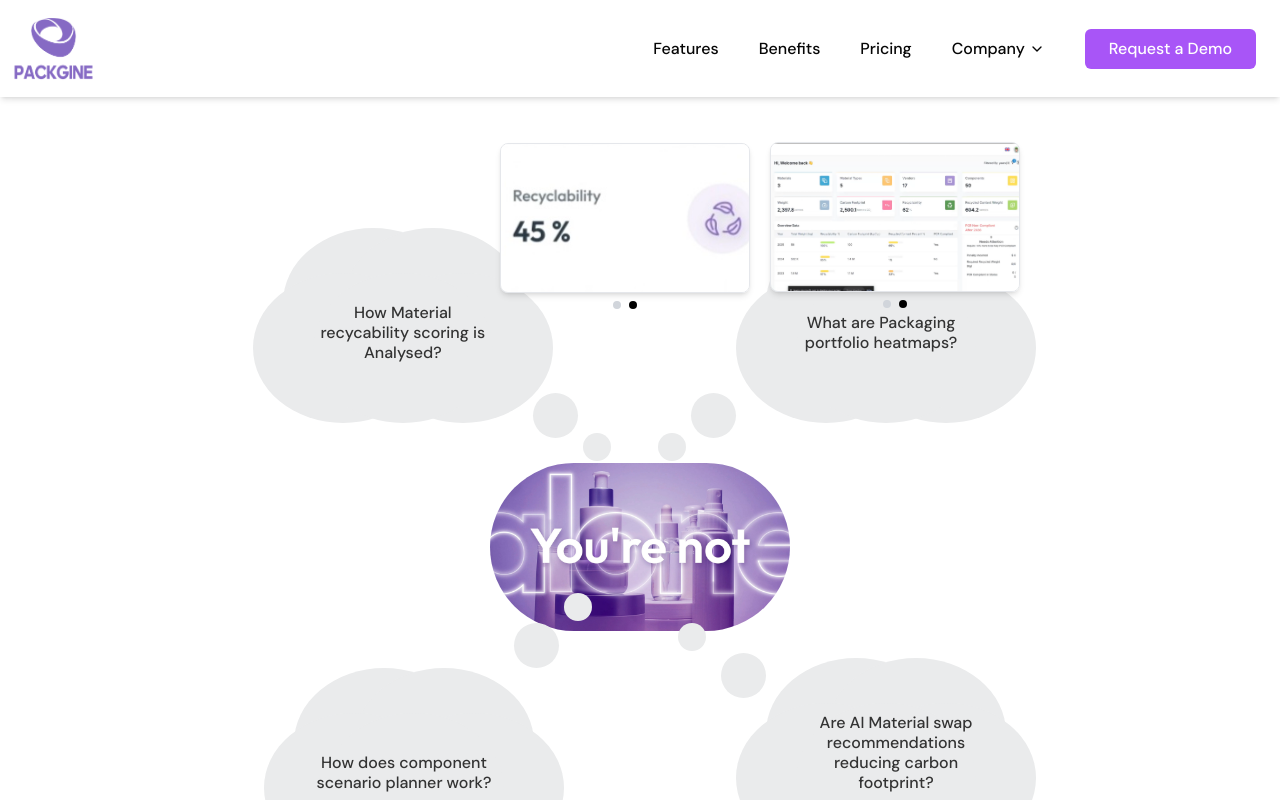
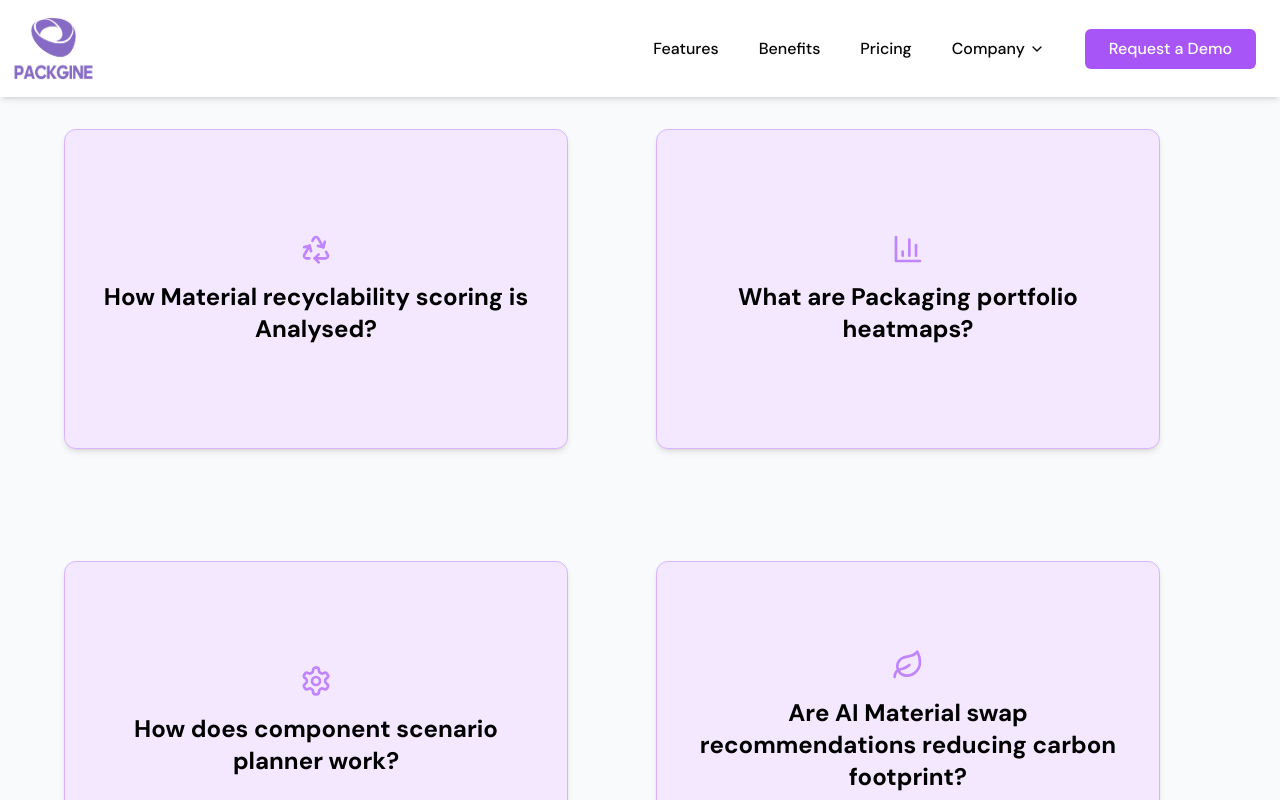
Before and after one commit to Muthuyuvaraj/websiteg, a Next.js app: page /Feature in a window 1280 px wide. Shown: the top 800 px of the page. Built offline with nearby package versions, Linux system fonts and the light colour scheme.

Commit message:
complete draft

```diff
--- a/src/app/Feature/page.tsx
+++ b/src/app/Feature/page.tsx
@@ -1,133 +1,102 @@
 "use client";
 
-import { Key, useEffect, useState } from "react";
+import { useState } from "react";
 import Image from "next/image";
-import Footer from "@/components/common/FooterSection";
 import NavBar from "@/components/common/NavBar";
 import FeatureSection from "./feature";
+import Footer from "@/components/common/FooterSection";
+import {
+  Recycle,
+  BarChart3,
+  Settings,
+  Leaf,
+} from "lucide-react";
 
-const agents = [
+const cards = [
   {
-    name: "How Material recycability scoring is Analysed?",
-    position: "top-[6rem] left-0 md:left-[1%]",
-    textPosition: "top-[110px] left-[300px]",
-    id: "top-left",
+    id: 1,
+    question: "How Material recyclability scoring is Analysed?",
     images: ["/images/top-left1.jpg", "/images/top-left2.jpg"],
-    imagePosition: { top: "46px", left: "500px" },
+    icon: <Recycle className="w-8 h-8 text-purple-400 mb-4" />,
   },
   {
-    name: "What are Packaging portfolio heatmaps?",
-    position: "top-[6rem] right-0 md:right-[5%]",
-    textPosition: "top-[120px] right-[245px]",
-    id: "top-right",
+    id: 2,
+    question: "What are Packaging portfolio heatmaps?",
     images: ["/images/top-right.jpg", "/images/Packaging-porfolio -heatmaps-image-2.png"],
-    imagePosition: { top: "45px", left: "770px" },
+    icon: <BarChart3 className="w-8 h-8 text-purple-400 mb-4" />,
   },
   {
-    name: "How does component scenario planner work?",
-    position: "bottom-[9rem] left-0 md:left-[5%]",
-    textPosition: "top-[140px] left-[250px]",
-    id: "bottom-left",
+    id: 3,
+    question: "How does component scenario planner work?",
     images: ["/images/bottom-left.jpg", "/images/component-scenario-planner-work-2.png"],
-    imagePosition: { top: "730px", left: "510px" },
+    icon: <Settings className="w-8 h-8 text-purple-400 mb-4" />,
   },
   {
-    name: "Are AI Material swap recommendations reducing carbon footprint?",
-    position: "bottom-[9rem] right-0 md:right-[5%]",
-    textPosition: "top-[100px] right-[230px]",
-    id: "bottom-right",
+    id: 4,
+    question: "Are AI Material swap recommendations reducing carbon footprint?",
     images: ["/images/bottom-right1.jpg", "/images/bottom-right2.jpg"],
-    imagePosition: { top: "729px", left: "770px" },
+    icon: <Leaf className="w-8 h-8 text-purple-400 mb-4" />,
   },
 ];
 
-const AgentCloud = ({ agent }: any) => {
-  const [current, setCurrent] = useState(0);
+const FlipCard = ({ card, isFlipped, onFlip }: any) => {
+  return (
+    <div className="w-full h-[400px] perspective" onClick={() => onFlip(card.id)}>
+      <div
+        className={`relative w-full h-full transition-transform duration-700 transform-style preserve-3d ${
+          isFlipped ? "rotate-y-180" : ""
+        }`}
+      >
+        {/* Front  bg-white rounded-xl */}
+        <div className="absolute w-90 h-80 bg-purple-100 border border-purple-300 shadow-md hover:shadow-lg  text-white rounded-xl flex flex-col items-center justify-center text-center text-2xl font-semibold p-6 backface-hidden">
+          {card.icon}
+          <span className="text-black">{card.question}</span>
+        </div>
 
-  const isBottom = agent.id.includes("bottom");
-  const isLeft = agent.id.includes("left");
+        {/* Back */}
+        <div className="absolute w-full h-full bg-white rounded-xl p-4 flex flex-col items-center justify-center gap-4 transform rotate-y-180 backface-hidden">
+          {card.images.map((img: string, index: number) => (
+            <div
+              key={index}
+              className="flex flex-col items-center border rounded-md shadow w-[90%] md:w-[300px]"
+            >
+              <Image
+                src={img}
+                alt={`Image ${index + 1}`}
+                width={300}
+                height={150}
+                className="rounded-t-md object-cover w-[600] h-[150px]"
+              />
+            </div>
+          ))}
+        </div>
+      </div>
+    </div>
+  );
+};
 
-  const containerClasses = `thinking-cloud ${isLeft ? "left-cloud" : "right-cloud"} ${isBottom ? "bottom-cloud" : "top-cloud"}`;
-
-  useEffect(() => {
-    const interval = setInterval(() => {
-      setCurrent((prev) => (prev + 1) % agent.images.length);
-    }, 4000);
-    return () => clearInterval(interval);
-  }, [agent.images.length]);
+const FAQGrid = () => {
+  const [flippedId, setFlippedId] = useState<number | null>(null);
 
   return (
-    <>
-      {/* 👉 Image with slider and dots */}
-      <div
-        className="absolute w-[250px] h-auto z-10  mb-36 flex flex-col items-center"
-        style={{
-          top: agent.imagePosition.top,
-          left: agent.imagePosition.left,
-        }}
-      >
-        <div className="relative w-full h-[150px]">
-          <Image
-            src={agent.images[current]}
-            alt={agent.name}
-            layout="fill"
-            objectFit="cover"
-            className="rounded-lg border shadow-md"
-          />
-        </div>
-        <div className="mt-2 flex space-x-2">
-          {agent.images.map((_: any, i: Key | null | undefined) => (
-            <div
-              key={i}
-              className={`w-2 h-2 rounded-full ${
-                i === current ? "bg-black" : "bg-gray-300"
-              } transition-all duration-300`}
+    <section>
+      <NavBar />
+      <div className="min-h-screen bg-gray-50 p-8">
+        <div className="grid grid-cols-1 md:grid-cols-2 gap-8 max-w-6xl mx-auto">
+          {cards.map((card) => (
+            <FlipCard
+              key={card.id}
+              card={card}
+              isFlipped={flippedId === card.id}
+              onFlip={(id: number) => setFlippedId(flippedId === id ? null : id)}
             />
           ))}
         </div>
       </div>
-
-      {/* 💭 Cloud with text */}
-      <div
-        className={`absolute ${agent.position} flex ${
-          isBottom ? "flex-col-reverse" : "flex-col"
-        } items-center text-center text-sm font-medium text-gray-700 mb-60`}
-      >
-        <div className={containerClasses}>
-          <div className="main-cloud"></div>
-          <div className="small-cloud one"></div>
-          <div className="small-cloud two"></div>
-          <div className={`thinking-cloud-text ${agent.textPosition}`}>
-            {agent.name}
-          </div>
-        </div>
-      </div>
-    </>
+      <FeatureSection />
+      <Footer />
+    </section>
   );
 };
 
-const CloudSection = () => {
-  return (
-    <>
-      <NavBar />
-      <section className="relative min-h-[900px] flex flex-col items-center justify-center bg-white py-20 overflow-hidden">
-        <div>
-          <Image
-            src="/images/central.jpg"
-            alt="Central Visual"
-            width={300}
-            height={200}
-            className="rounded-full"
-          />
-        </div>
-        {agents.map((agent) => (
-          <AgentCloud key={agent.id} agent={agent} />
-        ))}
-      </section>
-        <FeatureSection />
-      <Footer />
-    </>
-  );
-};
-
-export default CloudSection;
+export default FAQGrid;
--- a/src/app/company/careers/page.tsx
+++ b/src/app/company/careers/page.tsx
@@ -51,9 +51,17 @@ export default function CareerPage() {
 
         {/* Resume Submission */}
         <div className="text-center">
-          <p className="text-md text-gray-600 mb-4">
-            Please send your resume internal@gcurv.com / CV or connect with us through the button below.
-          </p>
+  <p className="text-md text-gray-600 mb-4">
+  Please send your resume to{" "}
+  <a
+    href="mailto:internal@mail.com?subject=Resume%20Submission"
+    className="text-purple-400 underline hover:text-purple-600"
+  >
+    internal@mail.com
+  </a>{" "}
+  or connect with us through the button below.
+</p>
+
           <Link href="/contact">
             <button className="bg-purple-500 hover:bg-purple-600 text-white px-6 py-2 rounded-lg font-medium transition">
               Submit Resume
--- a/src/app/globals.css
+++ b/src/app/globals.css
@@ -108,3 +108,45 @@ body {
   color: #333;
   font-weight: 500;
 }
+
+@media (max-width: 768px) {
+  .main-cloud {
+    width: 120px !important;
+    height: 100px !important;
+    box-shadow:
+      -40px 0 0 #eaebec,
+      40px 0 0 #eaebec,
+      20px -30px 0 #eaebec,
+      -20px -30px 0 #eaebec;
+  }
+
+  .small-cloud.one {
+    width: 25px !important;
+    height: 25px !important;
+  }
+
+  .small-cloud.two {
+    width: 18px !important;
+    height: 18px !important;
+  }
+
+  .thinking-cloud-text {
+    font-size: 12px !important;
+    width: 140px !important;
+  }
+}
+
+
+/* tailwind globals */
+.perspective {
+  perspective: 1000px;
+}
+.preserve-3d {
+  transform-style: preserve-3d;
+}
+.rotate-y-180 {
+  transform: rotateY(180deg);
+}
+.backface-hidden {
+  backface-visibility: hidden;
+}
```
